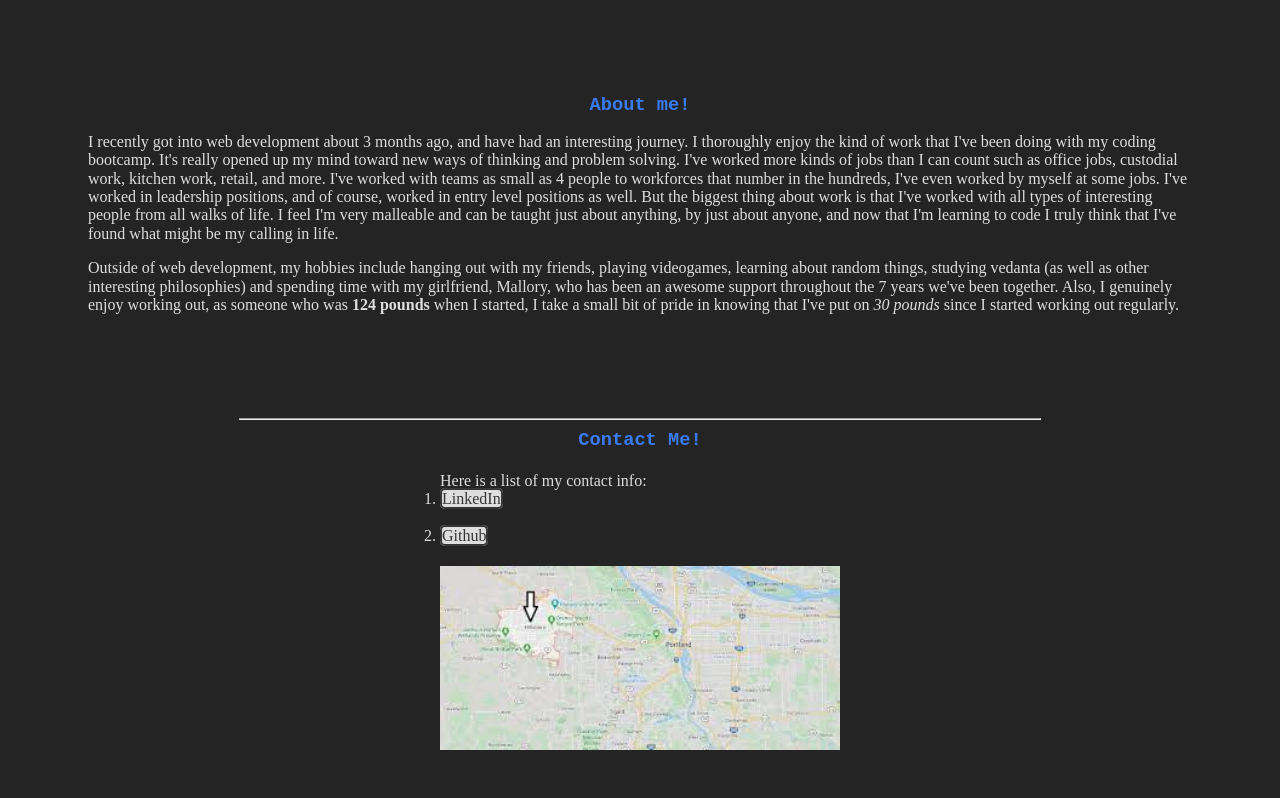
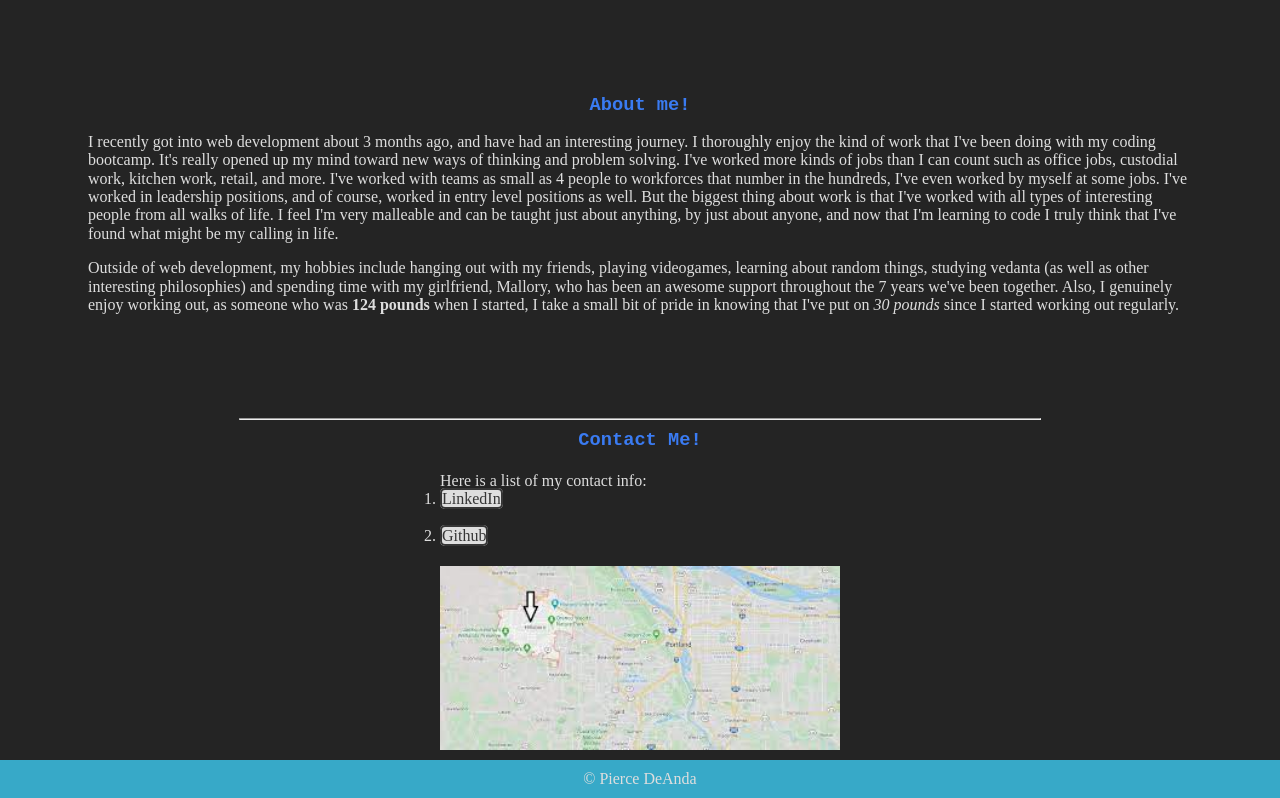
Before and after one commit to NewDevOnTheBlock/ThinkfulProfilePage, a plain HTML site: page index.html in a window 1280 px wide. Shown: the part 787-1585 px from the top of the page. Before the commit the page ends 1537 px from the top, so only its background shows below. Drawn offline with nearby package versions, Linux system fonts and the light colour scheme.

Commit message:
Added footer
added a footer and changed my original foot element to a section element divider.

```diff
--- a/index.html
+++ b/index.html
@@ -12,6 +12,7 @@
         <title>My Thinkful Profile</title>
     </head>
     <body>
+        <!-- This is my main section of my page, it has a header, main, and footer section-->
         <div>
             <header>
                 <div class="title">
@@ -58,7 +59,7 @@
                 </div>
                 <hr>
                 <div class="contact-me">
-                    <footer>
+                    <section>
                         <h3 class="title"><a name="contact">Contact Me!</a></h3>
                         <ol class="footer white-text">Here is a list of my contact info:
                             <li><a href="https://www.linkedin.com/in/pierce-deanda-b4a22113b/">LinkedIn</a></li>
@@ -66,11 +67,11 @@
                             <li><a href="https://github.com/NewDevOnTheBlock">Github</a></li>
                         </ol>
                         <img src="hillsboro-map.jpg" alt="A picture of a map of hillsboro">
-                    </footer>
+                    </section>
                 </div>
             </main>
-            <footer>
-
+            <footer class="white-text">
+                © Pierce DeAnda
             </footer>
         </div>
         <script src="script.js"></script>
--- a/style.css
+++ b/style.css
@@ -103,3 +103,12 @@ hr {
 .white-text {
     color: #DEDEDE;
 }
+
+/* here is my footer */
+
+footer {
+    text-align: center;
+    background: hsl(193, 57%, 50%);
+    padding: 10px;
+    margin: 10px 0 0 0;
+}
```
